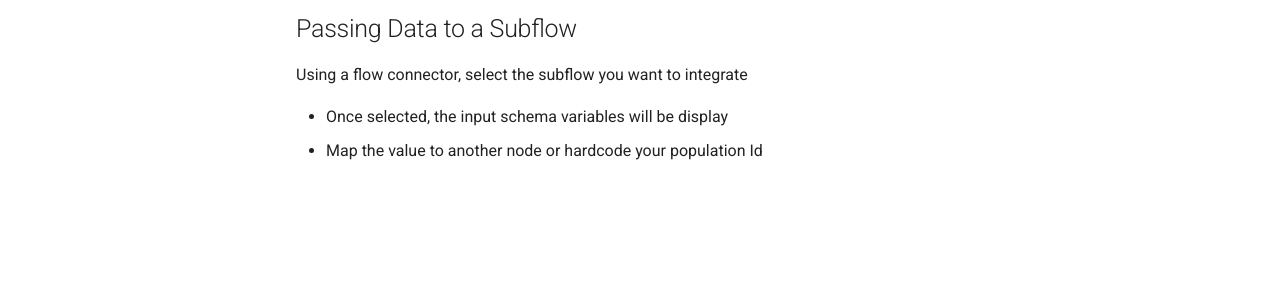
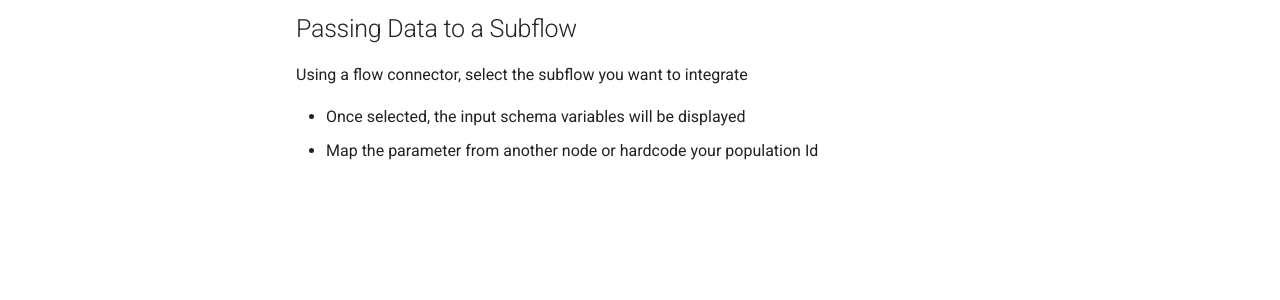
Before and after one commit to pingone-davinci/si-ping-deck-docs, an MkDocs documentation site: the page built from docs/flows/user-registration.md, in a window 1280 px wide. Shown: the part 454-754 px from the top of the page. Built offline with MkDocs 1.6.1 and Material for MkDocs 9.7.7, drawn with Linux system fonts in a browser that asks for light colours; comment, search, counter and statistics services are not loaded.

Commit message:
fix typo

```diff
--- a/docs/flows/user-registration.md
+++ b/docs/flows/user-registration.md
@@ -10,5 +10,5 @@ Click on one of your populations and copy the Id.
 ## Passing Data to a Subflow
 Using a flow connector, select the subflow you want to integrate
 
-  * Once selected, the input schema variables will be display
-  * Map the value to another node or hardcode your population Id
+  * Once selected, the input schema variables will be displayed
+  * Map the parameter from another node or hardcode your population Id
```
